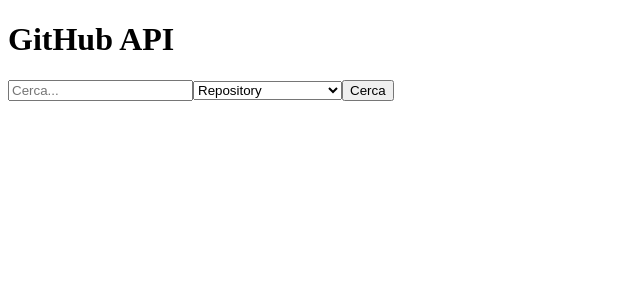
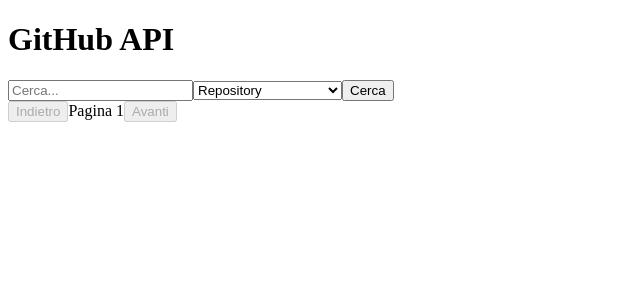
Before and after one commit to danieleBattistelli/github-api, a React (Vite) app: page / in a window 1280 px wide. Shown: the top 300 px of the page, without its empty margins (0-640 px from the left). Built offline with nearby package versions, Linux system fonts and the light colour scheme.

Commit message:
Feat: add page

```diff
--- a/src/pages/Home.jsx
+++ b/src/pages/Home.jsx
@@ -1,4 +1,4 @@
-import { useState } from "react";
+import { useState, useEffect } from "react";
 import RepoCard from "../components/RepoCard";
 import UserCard from "../components/UserCard";
 import OrganizationCard from "../components/OrganizationCard";
@@ -14,6 +14,8 @@
     const [loading, setLoading] = useState(false);
     // Stato per il messaggio di errore
     const [errorMessage, setErrorMessage] = useState("");
+    // Stato per la pagina corrente
+    const [page, setPage] = useState(1);
 
     // Funzione per gestire la ricerca quando l'utente clicca sul pulsante "Cerca".
     const handleSearch = () => {
@@ -27,14 +29,15 @@
 
         const endpoint =
             searchType === "repositories"
-                ? `https://api.github.com/search/repositories?q=${searchTerm}`
-                : `https://api.github.com/search/users?q=${searchTerm}`;
+                ? `https://api.github.com/search/repositories?q=${searchTerm}&page=${page}`
+                : `https://api.github.com/search/users?q=${searchTerm}&page=${page}`;
 
         fetch(endpoint)
             .then((response) => response.json())
             .then((data) => {
-                setResults(data.items || []);
-                if (!data.items || data.items.length === 0) {
+                const items = data.items || [];
+                setResults(items.slice(0, 8)); // Mostra solo i primi 8 risultati
+                if (items.length === 0) {
                     setErrorMessage("Nessun risultato trovato.");
                 }
             })
@@ -44,6 +47,17 @@
             })
             .finally(() => setLoading(false)); // Nasconde il loader
     };
+
+    // Effetto per gestire il debounce della ricerca
+    useEffect(() => {
+        const handler = setTimeout(() => {
+            if (searchTerm.trim().length >= 3) {
+                handleSearch();
+            }
+        }, 700);
+
+        return () => clearTimeout(handler); // Pulisce il timeout precedente
+    }, [searchTerm, searchType, page]); // Aggiungi `page` alle dipendenze
 
     return (
         <div>
@@ -81,6 +95,22 @@
                     )
                 )}
             </div>
+            {/* Pulsanti di paginazione */}
+            <div>
+                <button
+                    onClick={() => setPage((prev) => Math.max(prev - 1, 1))}
+                    disabled={page === 1}
+                >
+                    Indietro
+                </button>
+                <span>Pagina {page}</span>
+                <button
+                    onClick={() => setPage((prev) => prev + 1)}
+                    disabled={results.length < 8} // Disabilita se ci sono meno di 8 risultati
+                >
+                    Avanti
+                </button>
+            </div>
         </div>
     );
 }
```
